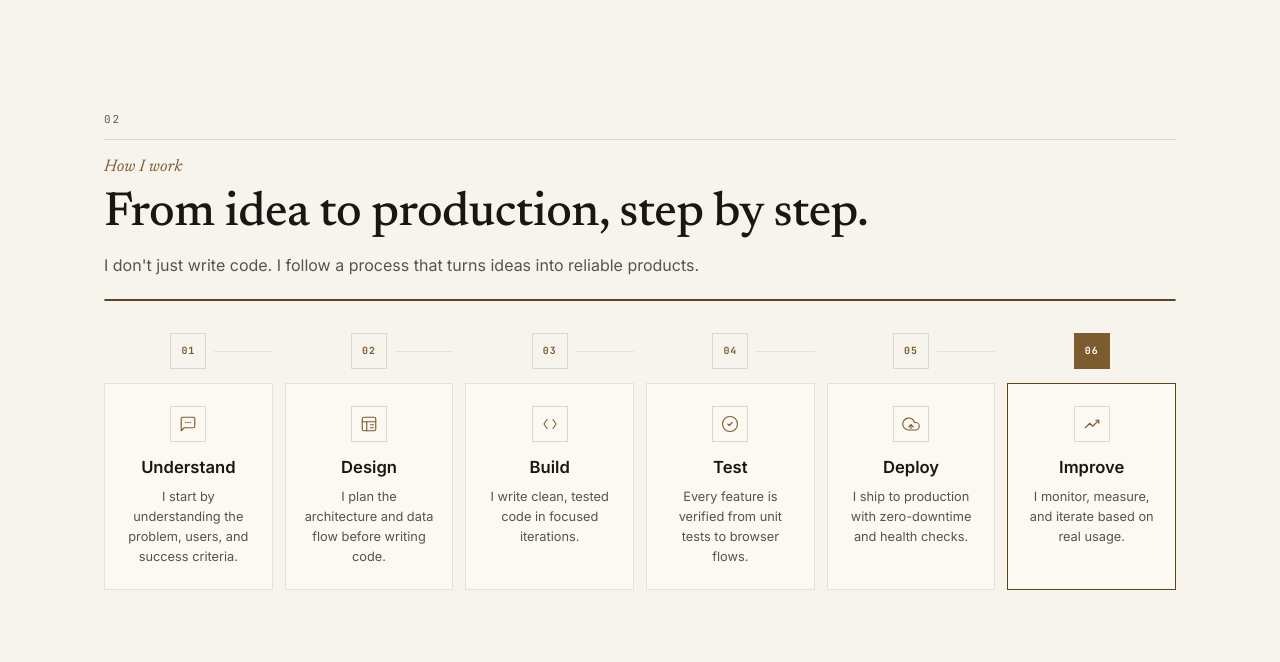
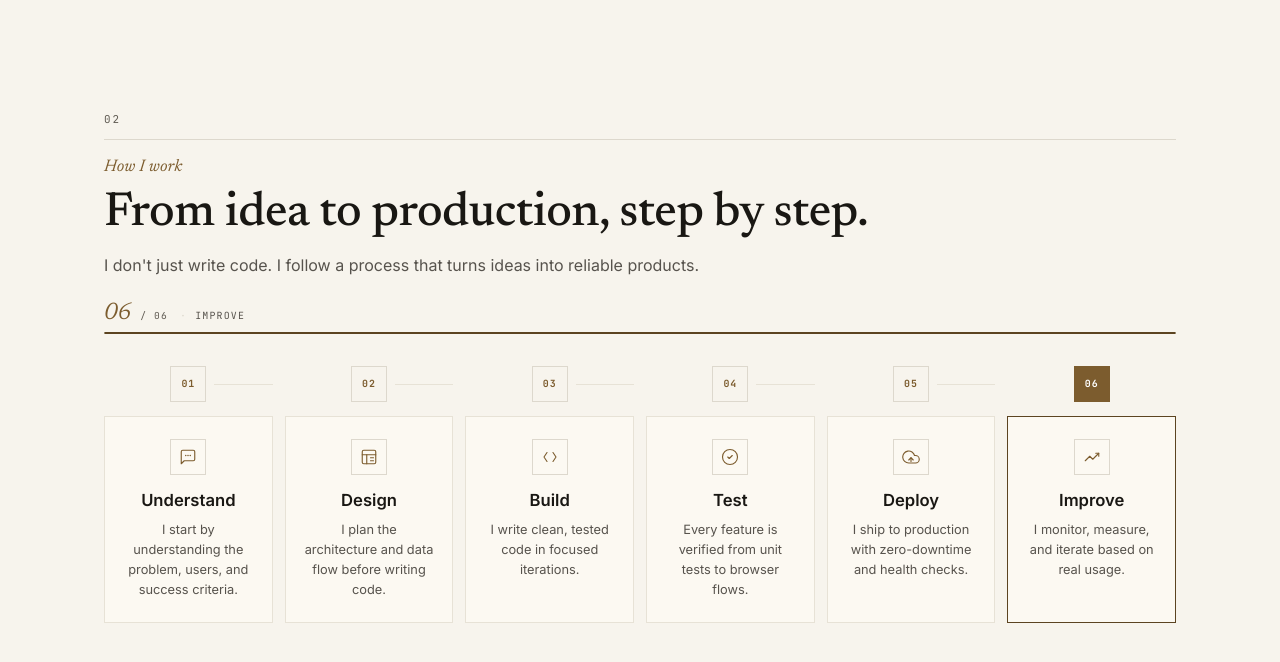
Before and after one commit to AhmedOL0/AhmedOL0.github.io, a React (Vite) app: page / in a window 1280 px wide. Shown: the part 1879-2541 px from the top of the page. Built offline with nearby package versions, Linux system fonts and the light colour scheme.

Commit message:
feat(how-i-work): add a live step readout

```diff
--- a/src/components/HowIWork.tsx
+++ b/src/components/HowIWork.tsx
@@ -28,6 +28,7 @@ export default function HowIWork() {
   const flowRef = useRef<HTMLOListElement | null>(null);
   const [active, setActive] = useState(-1);
   const total = t.howIWork.steps.length;
+  const current = active < 0 ? 0 : active;
 
   useEffect(() => {
     const flow = flowRef.current;
@@ -45,6 +46,11 @@ export default function HowIWork() {
 
   return (
     <Section id="how-i-work" num="02" kicker={t.howIWork.kicker} title={t.howIWork.title} sub={t.howIWork.sub} variant="left">
+      <div className="process-readout" aria-hidden="true">
+        <span className="process-readout-num">{String(current + 1).padStart(2, '0')}</span>
+        <span className="process-readout-total">/ {String(total).padStart(2, '0')}</span>
+        <span className="process-readout-label">{t.howIWork.steps[current].label}</span>
+      </div>
       <div className="process-progress" aria-hidden="true">
         <div
           className="process-progress-fill"
--- a/src/index.css
+++ b/src/index.css
@@ -829,7 +829,12 @@ main{overflow-x:clip}
 
 
 /* ── How I Work: record steps ── */
-.process-progress{height:2px;background:var(--line-soft);border-radius:2px;margin:20px 0 4px;overflow:hidden}
+.process-readout{display:flex;align-items:baseline;gap:9px;margin:22px 0 7px;font-family:var(--mono);font-size:.62rem;letter-spacing:.12em;text-transform:uppercase;color:var(--faint)}
+.process-readout-num{font-family:var(--serif);font-style:italic;font-size:1.5rem;line-height:1;letter-spacing:0;text-transform:none;color:var(--gold)}
+.process-readout-total{font-size:.6rem;color:var(--faint)}
+.process-readout-label{margin-left:3px;color:var(--muted)}
+.process-readout-label::before{content:"\00b7";margin-right:8px;color:var(--line)}
+.process-progress{height:2px;background:var(--line-soft);border-radius:2px;margin:0 0 4px;overflow:hidden}
 .process-progress-fill{height:100%;width:0;background:var(--gold-deep);border-radius:2px;transition:width .45s var(--ease-snap)}
 .process-flow{display:flex;flex-direction:column;gap:0;position:relative}
 .process-step{display:grid;grid-template-columns:52px 1fr;gap:16px;position:relative;padding-bottom:16px}
```
